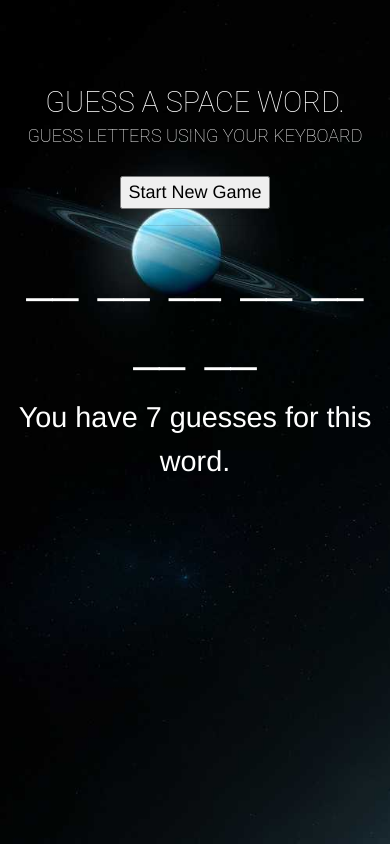
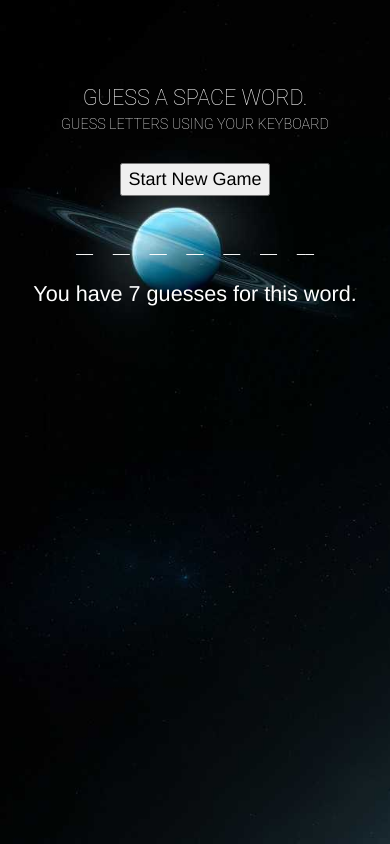
Before and after one commit to patrickherold/WordGuessGame, a plain HTML site: page index.html in a window 390 px wide. Both pictures are taken after a click on the button "Start New Game". Drawn offline with nearby package versions, Linux system fonts and the light colour scheme.

Commit message:
responsive update

```diff
--- a/assets/css/style.css
+++ b/assets/css/style.css
@@ -67,8 +67,40 @@ body {
     font-size:1.6em;
     z-index: 333;
     color: white;
+  }
 
+
+/* Medium devices (landscape tablets, 768px and up) */
+
+@media (max-width: 768px) {
+    p{
+        font-size: 1.2em;
+        color: white;
+      }
+    h2 {
+        font-size: 1.2em;
+        color: white;
+    }
+
+    h3 {
+      font-size: .8em;
+      color: white;
+      margin-bottom: 30px;
   }
+
+
+    #guessableWord li {
+        position: relative;
+        list-style: none;
+        margin: 0;
+        display: inline-block;
+        padding: 0 10px;
+        font-size: .7em;
+        z-index: 333;
+        color: white;
+      }
+}
+
 
   #gameStatus {
       color: white;
```
